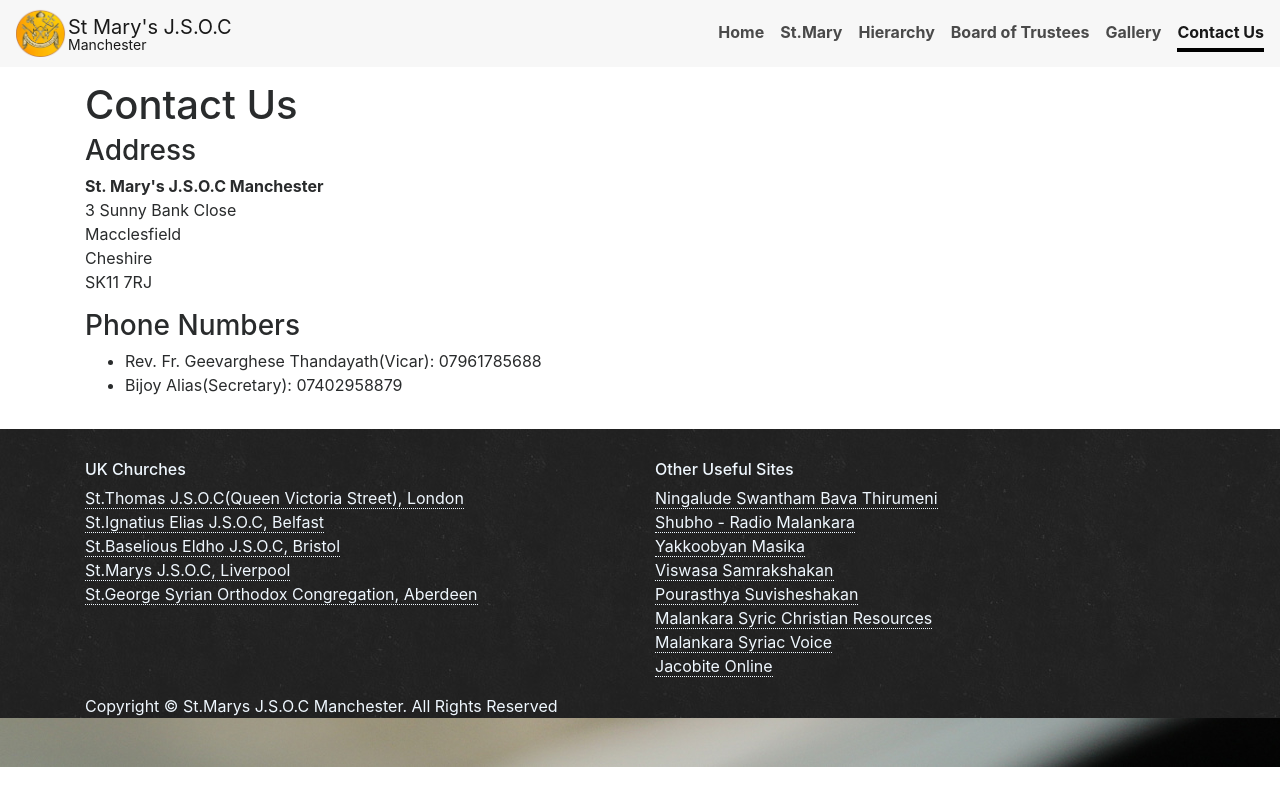
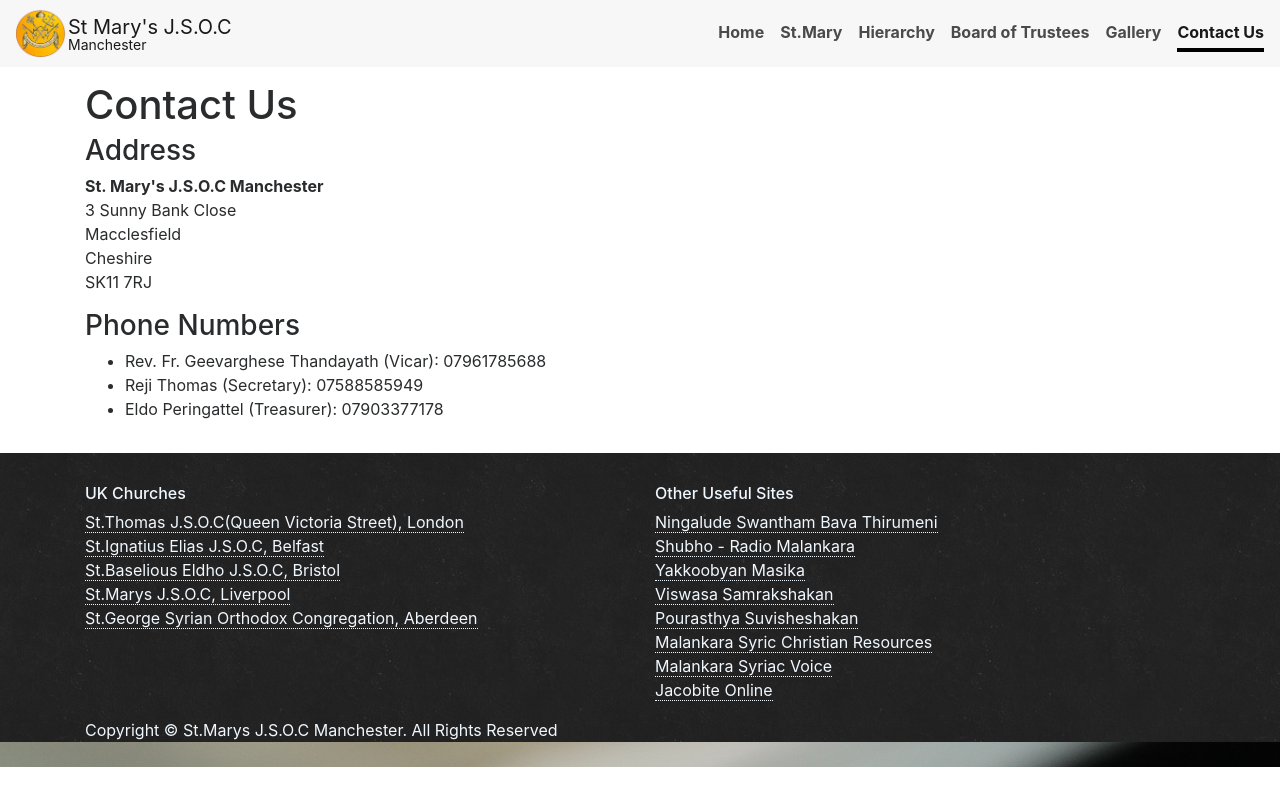
Before and after one commit to stmarys-jsoc/stmarys-jsoc.github.io, a Jekyll site: the page built from contact.md, in a window 1280 px wide. Shown: the top 806 px of the page. Built offline with Jekyll 4.4.1, drawn with Linux system fonts in a browser that asks for light colours.

Commit message:
Update contact.md

```diff
--- a/contact.md
+++ b/contact.md
@@ -15,6 +15,7 @@
 
 ### Phone Numbers
 <ul>
-  <li>Rev. Fr. Geevarghese Thandayath(Vicar): 07961785688</li>
-  <li>Bijoy Alias(Secretary): 07402958879</li>
+  <li>Rev. Fr. Geevarghese Thandayath (Vicar): 07961785688</li>
+  <li>Reji Thomas (Secretary): 07588585949</li>
+  <li>Eldo Peringattel (Treasurer): 07903377178</li>
 </ul>
```
